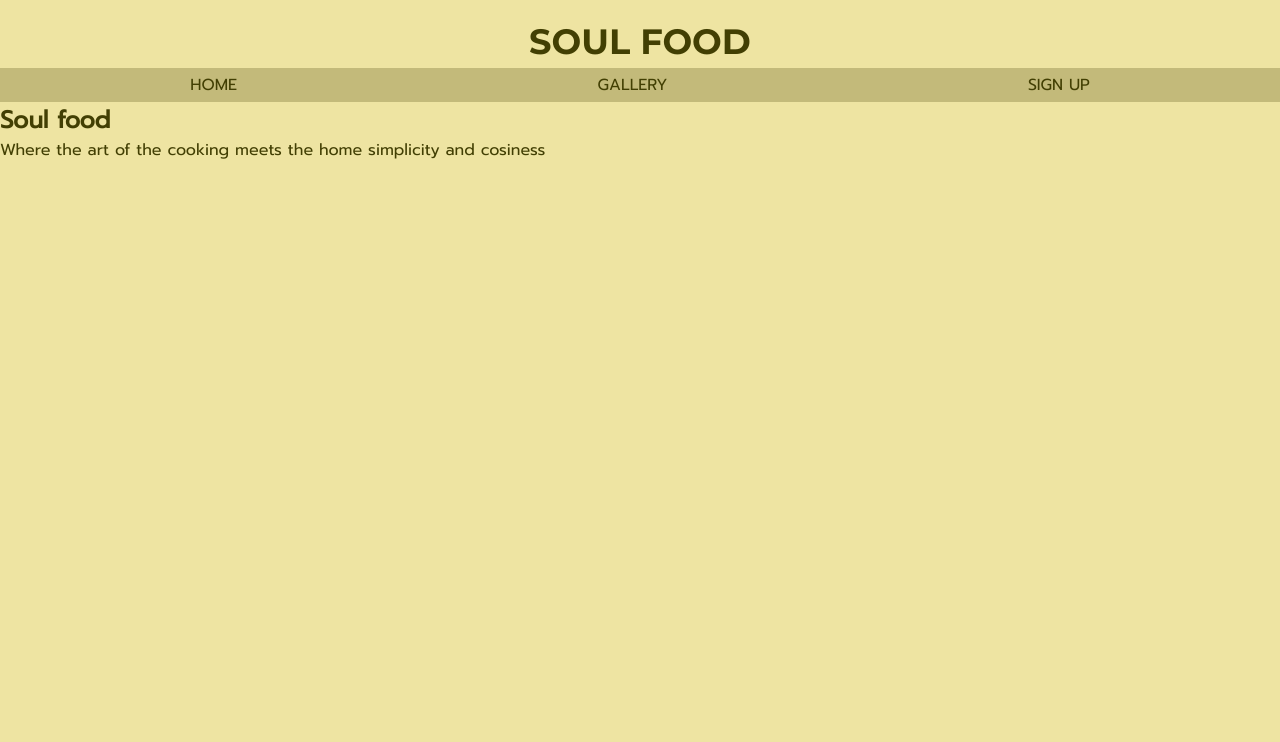
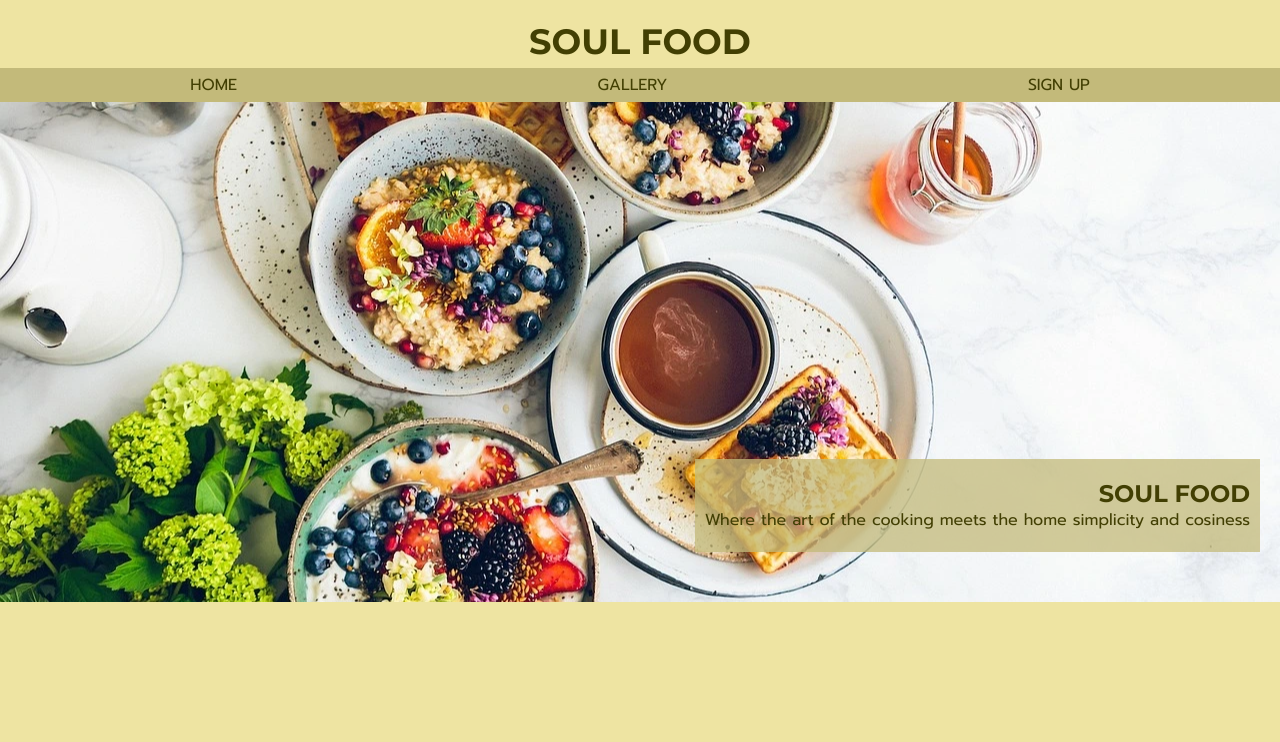
Before and after one commit to JanCimWay/soul-food, a plain HTML site: page index.html in a window 1280 px wide. Shown: the top 742 px of the page. Drawn offline with Linux system fonts and the light colour scheme.

Commit message:
hero section done, h2+h3 style modified

```diff
--- a/assets/css/style.css
+++ b/assets/css/style.css
@@ -40,6 +40,11 @@ h1 {
     font-family: 'Montserrat', sans-serif;
 }
 
+h2, h3 {
+    text-transform: uppercase;
+    font-family: 'Montserrat', sans-serif;
+}
+
 nav {
     background-color: #c3ba7a;
     display: flex;
@@ -61,6 +66,26 @@ header a {
     direction: column;
  }
 
+/* Hero */
+
+ #hero {
+    height: 500px;
+    width: 100%;
+    background: url("../images/hero/hero-image.webp") no-repeat 70% center/cover;
+    position: relative;
+ }
+
+ #hero-text {
+    position: absolute;
+    background-color: #c3ba7abf;
+    bottom: 50px;
+    right: 20px;
+    max-width: 80vw;
+    color: 423f03;
+    padding: 20px 10px;
+    text-align: right;
+ }
+
  /* Footer formating */
  #soc-netw {
     background-color: #c3ba7a;
```
